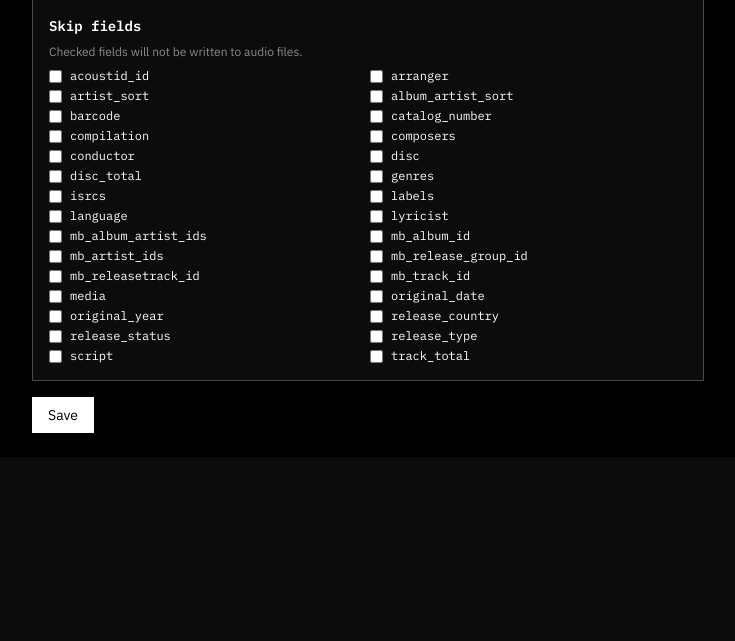
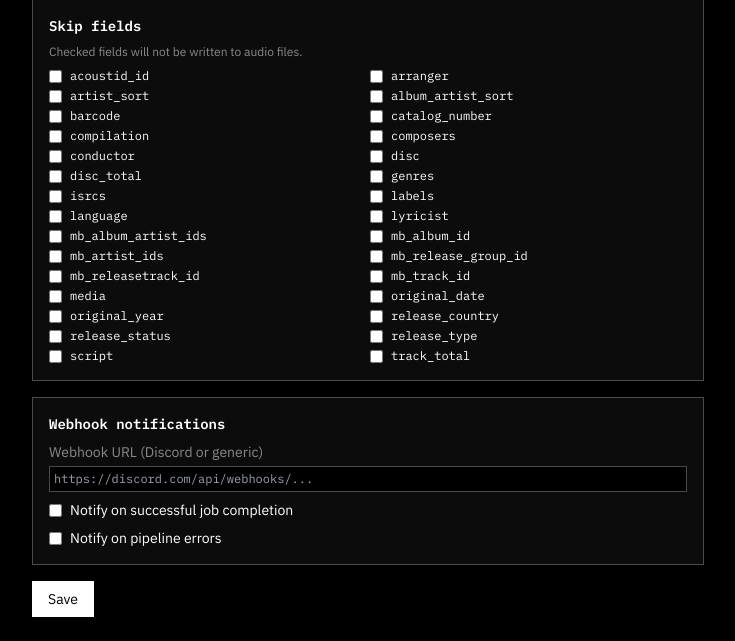
Before and after one commit to chropic/dragontag, a FastAPI app: template dragontag/app/web/templates/settings.html in a window 1280 px wide. Shown: the part 1046-1687 px from the top of the page, without its empty margins (56-791 px from the left). Before the commit the page ends 1479 px from the top, so only its background shows below. Run offline with FastAPI, Linux system fonts and the light colour scheme; the template is opened without the code that fills it, so the values that code supplies are empty; parts of the project's set-up code (start-up, migrations or seed data) failed here and were passed over; some libraries are stand-ins or nearby versions.

Commit message:
feat: pre-ship features — health check, MB retry, pagination, webhooks, requeue
- Public GET /health + Docker HEALTHCHECK stanza (curl-based)
- MusicBrainz exponential backoff retry on WebServiceError (2 × 2s)
- SessionMiddleware 7-day cookie max-age
- POST /jobs/{id}/requeue resets done/error/skipped jobs back to queued
- Dashboard pagination (50/page) with prev/next nav in jobs table partial
- Per-row log toggle on dashboard via HTMX GET /jobs/{id}/log
- Discord webhook notifications (post_done / post_error, fire-and-forget)
- Webhook settings: webhook_url, webhook_on_done, webhook_on_error in UI

Co-Authored-By: Claude Opus 4.6 <noreply@anthropic.com>

```diff
--- a/dragontag/app/config.py
+++ b/dragontag/app/config.py
@@ -122,6 +122,11 @@ class UserSettings(BaseModel):
     # writing to files or moving them. Jobs land in the review queue so the
     # user can inspect and commit individually.
     dry_run: bool = False
+
+    # ----- webhook notifications -----
+    webhook_url: str = ""
+    webhook_on_done: bool = True
+    webhook_on_error: bool = True
 
     # ----- MusicBrainz client -----
     musicbrainz_user_agent: str = (
--- a/dragontag/app/ingest/pipeline.py
+++ b/dragontag/app/ingest/pipeline.py
@@ -96,6 +96,8 @@ def process(job_id: int) -> None:
             _set(job, status=JobStatus.error, error=f"{e}\n{traceback.format_exc()}")
             s.add(job)
             s.commit()
+            from ..notify import post_error
+            post_error(job)
 
 
 def _process_inner(s: Session, job: Job) -> None:
@@ -362,6 +364,8 @@ def _commit_tag_path(s: Session, job: Job, src: Path, tags: TrackTags, *, score:
     _append_log(job, f"Done -> {dest}")
     s.add(job)
     s.commit()
+    from ..notify import post_done
+    post_done(job, tags)
 
 
 def _pick_library_folder() -> Path:
--- a/dragontag/app/main.py
+++ b/dragontag/app/main.py
@@ -20,10 +20,10 @@ import threading
 from pathlib import Path
 
 from fastapi import Depends, FastAPI, File, Form, HTTPException, Request, UploadFile
-from fastapi.responses import HTMLResponse, RedirectResponse
+from fastapi.responses import HTMLResponse, JSONResponse, RedirectResponse
 from fastapi.staticfiles import StaticFiles
 from fastapi.templating import Jinja2Templates
-from sqlalchemy import or_
+from sqlalchemy import func, or_
 from sqlmodel import select
 from starlette.middleware.sessions import SessionMiddleware
 
@@ -47,6 +47,7 @@ app.add_middleware(
     SessionMiddleware,
     secret_key=env().resolve_session_secret(),
     https_only=False,
+    max_age=86400 * 7,  # 7-day cookie lifetime
 )
 
 # Static dir is created on first import so the StaticFiles mount doesn't
@@ -66,6 +67,11 @@ def _startup() -> None:
     pipeline.resubmit_pending()   # finish anything that was mid-flight at last shutdown
     if settings().watcher_enabled:
         watcher.start()
+
+
+@app.get("/health")
+def health():
+    return JSONResponse({"status": "ok"})
 
 
 def require_auth(request: Request) -> None:
@@ -170,19 +176,38 @@ def logout(request: Request):
 # ---------------------------------------------------------------------------
 
 
+_PER_PAGE = 50
+
+
 @app.get("/", response_class=HTMLResponse)
-def dashboard(request: Request, _: None = Depends(require_auth)):
+def dashboard(request: Request, _: None = Depends(require_auth), page: int = 1):
+    page = max(1, page)
     with session() as s:
-        recent = s.exec(select(Job).order_by(Job.updated_at.desc()).limit(50)).all()
-    return templates.TemplateResponse("dashboard.html", {"request": request, "jobs": recent})
+        total = s.exec(select(func.count(Job.id))).one()
+        jobs = s.exec(
+            select(Job).order_by(Job.updated_at.desc())
+            .offset((page - 1) * _PER_PAGE).limit(_PER_PAGE)
+        ).all()
+    total_pages = max(1, (total + _PER_PAGE - 1) // _PER_PAGE)
+    return templates.TemplateResponse("dashboard.html", {
+        "request": request, "jobs": jobs, "page": page, "total_pages": total_pages,
+    })
 
 
 @app.get("/jobs/table", response_class=HTMLResponse)
-def jobs_table(request: Request, _: None = Depends(require_auth)):
+def jobs_table(request: Request, _: None = Depends(require_auth), page: int = 1):
     """HTMX partial: just the table body, polled every 5s by the dashboard."""
+    page = max(1, page)
     with session() as s:
-        recent = s.exec(select(Job).order_by(Job.updated_at.desc()).limit(50)).all()
-    return templates.TemplateResponse("_jobs_table.html", {"request": request, "jobs": recent})
+        total = s.exec(select(func.count(Job.id))).one()
+        jobs = s.exec(
+            select(Job).order_by(Job.updated_at.desc())
+            .offset((page - 1) * _PER_PAGE).limit(_PER_PAGE)
+        ).all()
+    total_pages = max(1, (total + _PER_PAGE - 1) // _PER_PAGE)
+    return templates.TemplateResponse("_jobs_table.html", {
+        "request": request, "jobs": jobs, "page": page, "total_pages": total_pages,
+    })
 
 
 @app.post("/upload")
@@ -198,6 +223,35 @@ def job_detail(job_id: int, request: Request, _: None = Depends(require_auth)):
         if not job:
             raise HTTPException(404)
     return templates.TemplateResponse("job_detail.html", {"request": request, "job": job})
+
+
+@app.post("/jobs/{job_id}/requeue")
+def job_requeue(job_id: int, request: Request, _: None = Depends(require_auth)):
+    with session() as s:
+        job = s.get(Job, job_id)
+        if not job:
+            raise HTTPException(404)
+        if job.status not in (JobStatus.done, JobStatus.error, JobStatus.skipped):
+            raise HTTPException(400, "only done/error/skipped jobs can be requeued")
+        job.status = JobStatus.queued
+        job.error = None
+        job.log = ""
+        s.add(job)
+        s.commit()
+    pipeline.submit(job_id)
+    return RedirectResponse(f"/jobs/{job_id}", status_code=303)
+
+
+@app.get("/jobs/{job_id}/log", response_class=HTMLResponse)
+def job_log(job_id: int, request: Request, _: None = Depends(require_auth)):
+    with session() as s:
+        job = s.get(Job, job_id)
+        if not job:
+            raise HTTPException(404)
+    text = job.log or job.error or "(no log)"
+    return HTMLResponse(
+        f'<pre class="text-xs text-[#8a8a8a] whitespace-pre-wrap p-2 m-0">{text}</pre>'
+    )
 
 
 # ---------------------------------------------------------------------------
@@ -342,6 +396,9 @@ def settings_update(
     sep_CONDUCTOR: str = Form(...),
     sep_LYRICIST: str = Form(...),
     sep_ARRANGER: str = Form(...),
+    webhook_url: str = Form(""),
+    webhook_on_done: str | None = Form(None),
+    webhook_on_error: str | None = Form(None),
 ):
     """Persist a settings patch from the UI form.
 
@@ -377,6 +434,9 @@ def settings_update(
             "LYRICIST": sep_LYRICIST,
             "ARRANGER": sep_ARRANGER,
         },
+        "webhook_url": webhook_url,
+        "webhook_on_done": bool(webhook_on_done),
+        "webhook_on_error": bool(webhook_on_error),
     }
     store().update(patch)
     return RedirectResponse("/settings", status_code=303)
--- a/dragontag/app/web/templates/dashboard.html
+++ b/dragontag/app/web/templates/dashboard.html
@@ -16,7 +16,7 @@
       <button hx-get="/jobs/table" hx-target="#jobs-table" hx-swap="innerHTML"
               class="text-sm text-[#cfcfcf] hover:text-white">Refresh</button>
     </div>
-    <div id="jobs-table" hx-get="/jobs/table" hx-trigger="load, every 5s" hx-swap="innerHTML">
+    <div id="jobs-table" hx-get="/jobs/table?page={{ page }}" hx-trigger="load, every 5s" hx-swap="innerHTML">
       {% include "_jobs_table.html" %}
     </div>
   </div>
--- a/dragontag/app/web/templates/job_detail.html
+++ b/dragontag/app/web/templates/job_detail.html
@@ -1,6 +1,11 @@
 {% extends "base.html" %}
 {% block content %}
 <a href="/" class="text-[#8a8a8a] hover:text-white text-sm">&larr; Back</a>
+{% if job.status.value in ("done", "error", "skipped") %}
+<form method="post" action="/jobs/{{ job.id }}/requeue" class="inline ml-4">
+  <button class="text-sm px-3 py-1 border border-[#4a4a4a] text-[#cfcfcf] hover:bg-[#4a4a4a]">Re-queue</button>
+</form>
+{% endif %}
 <h2 class="font-mono font-semibold text-xl mt-2">{{ job.original_name }}</h2>
 <dl class="mt-4 grid grid-cols-2 gap-x-6 gap-y-2 text-sm">
   <dt class="text-[#8a8a8a]">Status</dt><dd>{{ job.status.value }}</dd>
--- a/dragontag/app/web/templates/settings.html
+++ b/dragontag/app/web/templates/settings.html
@@ -107,6 +107,23 @@
     </div>
   </div>
 
+  <div class="bg-[#0c0c0c] p-4 border border-[#4a4a4a] space-y-2">
+    <h3 class="font-mono font-semibold">Webhook notifications</h3>
+    <label class="block">
+      <span class="text-[#8a8a8a]">Webhook URL (Discord or generic)</span>
+      <input name="webhook_url" value="{{ settings.webhook_url }}" placeholder="https://discord.com/api/webhooks/..."
+             class="mt-1 w-full p-1 bg-black border border-[#4a4a4a] font-mono text-xs">
+    </label>
+    <label class="flex items-center gap-2">
+      <input type="checkbox" name="webhook_on_done" {% if settings.webhook_on_done %}checked{% endif %}>
+      Notify on successful job completion
+    </label>
+    <label class="flex items-center gap-2">
+      <input type="checkbox" name="webhook_on_error" {% if settings.webhook_on_error %}checked{% endif %}>
+      Notify on pipeline errors
+    </label>
+  </div>
+
   <button class="px-4 py-2 bg-white text-black hover:bg-[#cfcfcf]">Save</button>
 </form>
 {% endblock %}
```
Also changed, not shown: dragontag/app/identify/musicbrainz.py (+21 -3 lines), dragontag/app/notify.py (added, +48 -0 lines), dragontag/app/web/templates/_jobs_table.html (+23 -2 lines), CHANGELOG.md, README.md, 1 other file.
